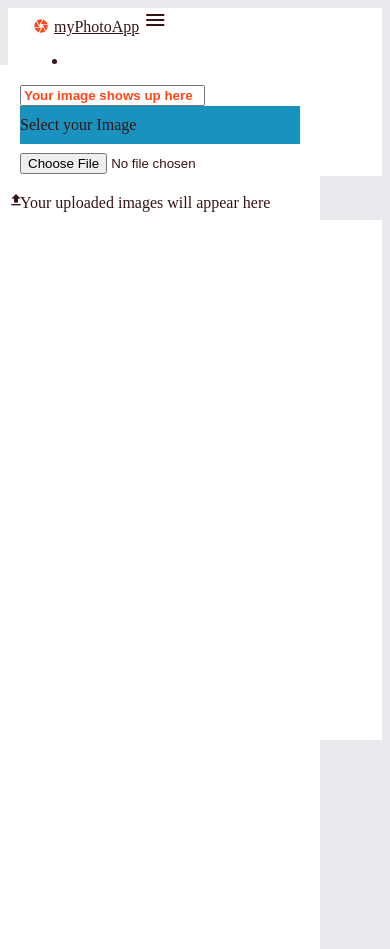
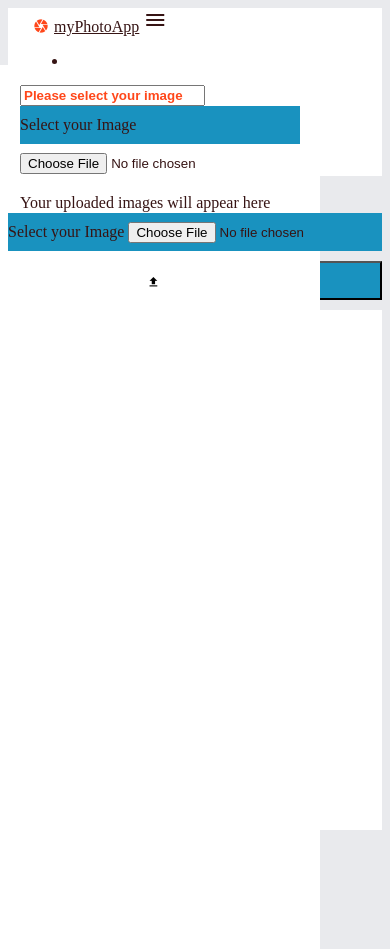
Before and after one commit to andela-ooshodi/django-photo-application, a Django app: template djangophotoapp/photoapp/templates/photoapp/home.html in a window 390 px wide. Run offline with Django 3.2, Linux system fonts and the light colour scheme; the template is opened without the code that fills it, so the values that code supplies are empty; some libraries are stand-ins or nearby versions.

Commit message:
[Feature] Optimized for mobile view (less than 992px)

```diff
--- a/djangophotoapp/photoapp/forms.py
+++ b/djangophotoapp/photoapp/forms.py
@@ -11,5 +11,6 @@ class ImageForm(ModelForm):
 
     image = CloudinaryFileField(
         options={
-            'use_filename': True
+            'use_filename': True,
+            'allowed_formats': ['jpg', 'png', 'gif', 'tiff', 'bmp']
         })
--- a/djangophotoapp/photoapp/static/css/base.css
+++ b/djangophotoapp/photoapp/static/css/base.css
@@ -115,10 +115,6 @@ nav ul li {
    margin-top: 2%;
 }
 
-#upload-button {
-    background-color: #1992BF;
-}
-
 #upload-button-lg {
     background-color: #1992BF;
     width: 100%;
@@ -130,6 +126,7 @@ nav ul li {
     height: 500px;
     overflow: auto;
     margin-top: 10px;
+    margin-left: 20px;
     padding: 10px;
 }
 
@@ -232,3 +229,62 @@ input.file-path:-ms-input-placeholder {
     display: none;
     margin: 10px auto;
 }
+
+/*-------------------- mobile view */
+#upload-button-mobile {
+    background-color: #1992BF;
+    height: 2.4rem;
+    line-height: 2.4rem;
+    margin-top: 0px;
+}
+
+.file-input-form-mobile .btn {
+    background-color: #1992BF;
+}
+
+.file-input-mobile {
+    position: relative;
+    background-color: #1992BF;
+    margin-bottom: 10px;
+}
+
+.file-field .btn {
+    height: 2.4rem;
+    line-height: 2.4rem;
+}
+
+.file-field .btn:hover {
+    background-color: #1992BF;
+}
+
+.preloader-mobile {
+    display : none;
+    margin: auto;
+}
+
+@media (max-width: 992px) {
+    .single-view {
+        margin-left: 0px;
+    }
+}
+
+@media (max-width: 600px) {
+    #upload-button-mobile {
+        display: block;
+        margin: auto;
+        margin-bottom: 10px;
+        width: 100%;
+    }
+
+    .file-input-mobile {
+        display: block;
+        margin: auto;
+        margin-bottom: 10px;
+        width: 100%;
+    }
+
+    .preloader-mobile {
+        display: none;
+        margin: 100px auto 10px auto;
+    }
+}
--- a/djangophotoapp/photoapp/static/js/main.js
+++ b/djangophotoapp/photoapp/static/js/main.js
@@ -7,6 +7,8 @@ $(document).ready(function() {
     // Make the input file empty
     $("#img-file").val("");
     $("#img-file-path").val("");
+    $("#upload-form-mobile #img-file").val("");
+    $("#upload-form-mobile #img-file-path").val("");
 
 
     // Display the upload button after file has been attached
@@ -27,7 +29,7 @@ $(document).ready(function() {
     });
     // AJAX for uploading image
     function upload_image(fd, url) {
-        $('.preloader-wrapper').css("display", "block");
+        $(".preloader-wrapper").css("display", "block");
         $.ajax({
             url: url,
             type: "POST",
@@ -36,7 +38,7 @@ $(document).ready(function() {
             processData: false,
             // On success
             success: function(json) {
-                $('.preloader-wrapper').css("display", "none");
+                $(".preloader-wrapper").css("display", "none");
                 Materialize.toast("Upload Successful!", 4000);
                 $(".uploaded-images").load(document.URL + " .uploaded-images", function() {
                     $(".modal-trigger").leanModal();
@@ -48,7 +50,7 @@ $(document).ready(function() {
                 });
             },
             error: function(status) {
-                $('.preloader-wrapper').css("display", "none");
+                $(".preloader-wrapper").css("display", "none");
                 $("#img-file").val("");
                 $("#img-file-path").val("");
                 Materialize.toast("Invalid File Input!", 4000);
@@ -88,4 +90,43 @@ $(document).ready(function() {
         $("#img").attr("src", "http://res.cloudinary.com/myphotoapp/" + img_publicid);
         $("#img").css("display", "block");
     });
+
+    //////////////// Mobile view (less than 992px) //////////////////
+    //  Upload image from mobile view
+    $("#upload-form-mobile").on("submit", function(event) {
+        event.preventDefault();
+        var fd = new FormData();
+        var url = $(this).attr("action");
+        var image = $(this).find("input[type='file']")[0].files[0];
+        fd.append("image", image);
+        mobile_upload_image(fd, url);
+    });
+    // AJAX for uploading image from mobile
+    function mobile_upload_image(fd, url) {
+        $(".preloader-mobile").css("display", "block");
+        $.ajax({
+            url: url,
+            type: "POST",
+            data: fd,
+            contentType: false,
+            processData: false,
+            // On success
+            success: function(json) {
+                // Display the image in the center after upload
+                var img_publicid = json.publicid;
+                $("#img").attr("src", "http://res.cloudinary.com/myphotoapp/" + img_publicid);
+                $("#img").css("display", "block");
+                $("#upload-form-mobile #img-file").val("");
+                $("#upload-form-mobile #img-file-path").val("");
+                Materialize.toast("Upload Successful!", 4000);
+                $(".preloader-mobile").css("display", "none");
+            },
+            error: function(status) {
+                $(".preloader-mobile").css("display", "none");
+                $("#upload-form-mobile #img-file").val("");
+                $("#upload-form-mobile #img-file-path").val("");
+                Materialize.toast("Invalid File Input!", 4000);
+            }
+        });
+    };
 });
--- a/djangophotoapp/photoapp/templates/photoapp/home.html
+++ b/djangophotoapp/photoapp/templates/photoapp/home.html
@@ -22,14 +22,6 @@
     </div>
 </nav>
 
-{% if messages %}
-    {% for message in messages %}
-        <div class="alert alert-{{ message.tags }}" role="alert" id="flash-message">
-            {{ message }}
-        </div>
-    {% endfor %}
-{% endif %}
-
 <!-- Page Layout -->
 <!-- Sidebar -->
 <div class="sidebar hide-on-med-and-down">
@@ -37,7 +29,7 @@
         {% csrf_token %}
         <div class="file-field input-field file-input-form">
             <div class="file-path-wrapper file-input-text">
-                <input id="img-file-path" class="file-path validate" type="text" placeholder="Your image shows up here" readonly>
+                <input id="img-file-path" class="file-path validate" type="text" placeholder="Please select your image" readonly>
             </div>
             <div class="btn hoverable file-input">
                 <span>Select your Image</span>
@@ -96,7 +88,32 @@
                     <div class="col s12">
                         <div class="top">
                             <div class="hide-on-large-only col s12">
-                                <a id="upload-button" class="hide-on-large-only waves-effect waves-light btn card-panel hoverable right"><i class="mdi mdi-upload left"></i>Upload Image</a>
+                                <form role="form" action="/home" method="post" enctype="multipart/form-data" id="upload-form-mobile">
+                                    {% csrf_token %}
+                                    <div class="file-field input-field file-input-form-mobile">
+                                        <div class="file-path-wrapper file-input-text-mobile">
+                                            <input id="img-file-path" class="file-path validate" type="text" placeholder="Please select your image" readonly>
+                                        </div>
+                                        <div class="btn hoverable file-input-mobile">
+                                            <span>Select your Image</span>
+                                            <input id="img-file" name="image" type="file" accept="image/*">
+                                        </div>
+                                    </div>
+                                    <button type="submit" id="upload-button-mobile" class="waves-effect waves-light btn card-panel hoverable right"><i class="mdi mdi-upload left"></i>Upload Image</button>
+                                </form>
+                                <div class="preloader-wrapper small active preloader-mobile">
+                                    <div class="spinner-layer spinner-red-only">
+                                        <div class="circle-clipper left">
+                                            <div class="circle"></div>
+                                        </div>
+                                        <div class="gap-patch">
+                                            <div class="circle"></div>
+                                        </div>
+                                        <div class="circle-clipper right">
+                                            <div class="circle"></div>
+                                        </div>
+                                    </div>
+                                </div>
                             </div>
                             <div class="single-view valign-wrapper">
                                 <img id="img" class="responsive-img valign" src=""/>
```
Also changed, not shown: djangophotoapp/photoapp/views.py (+15 -11 lines).
